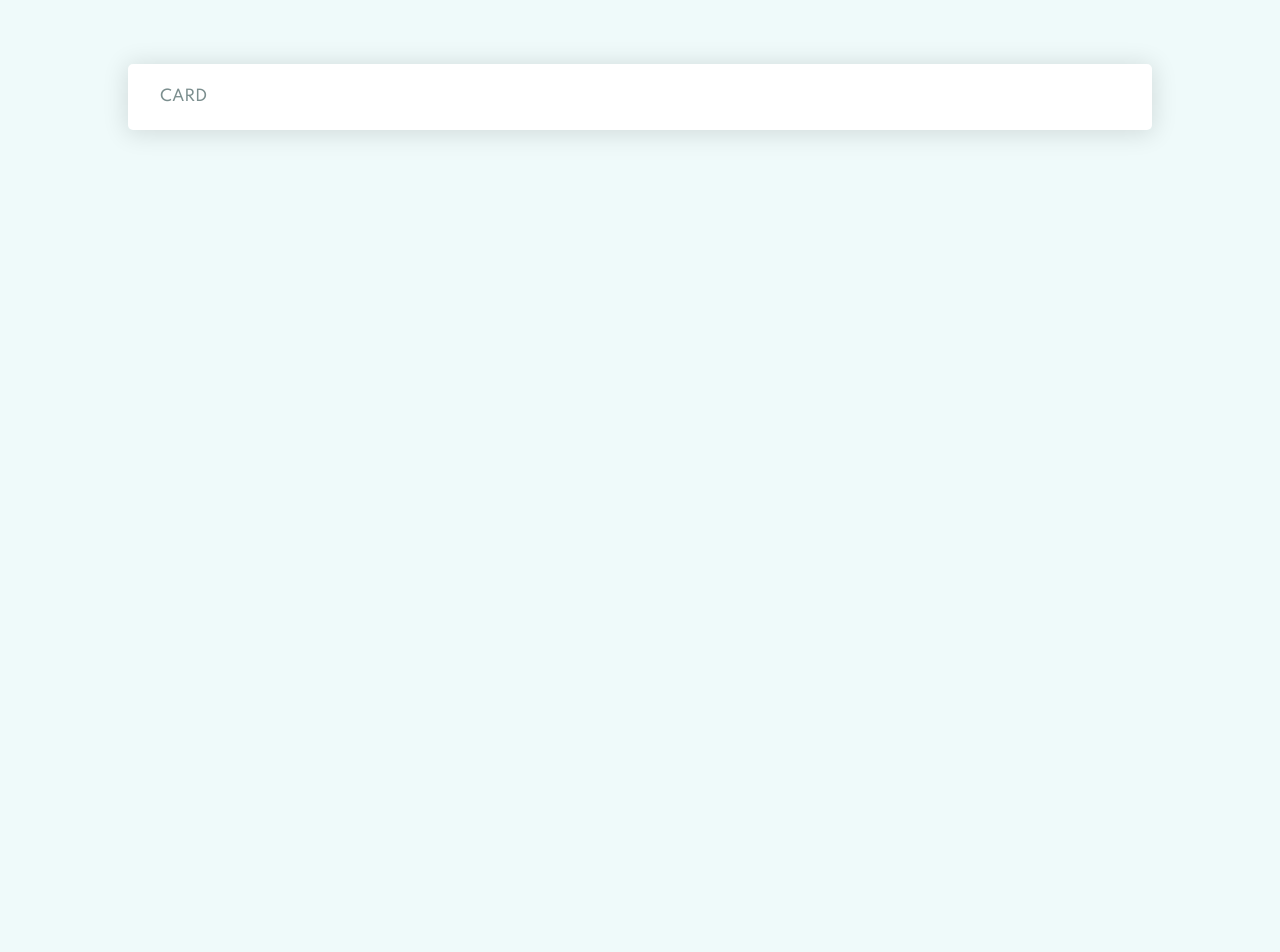
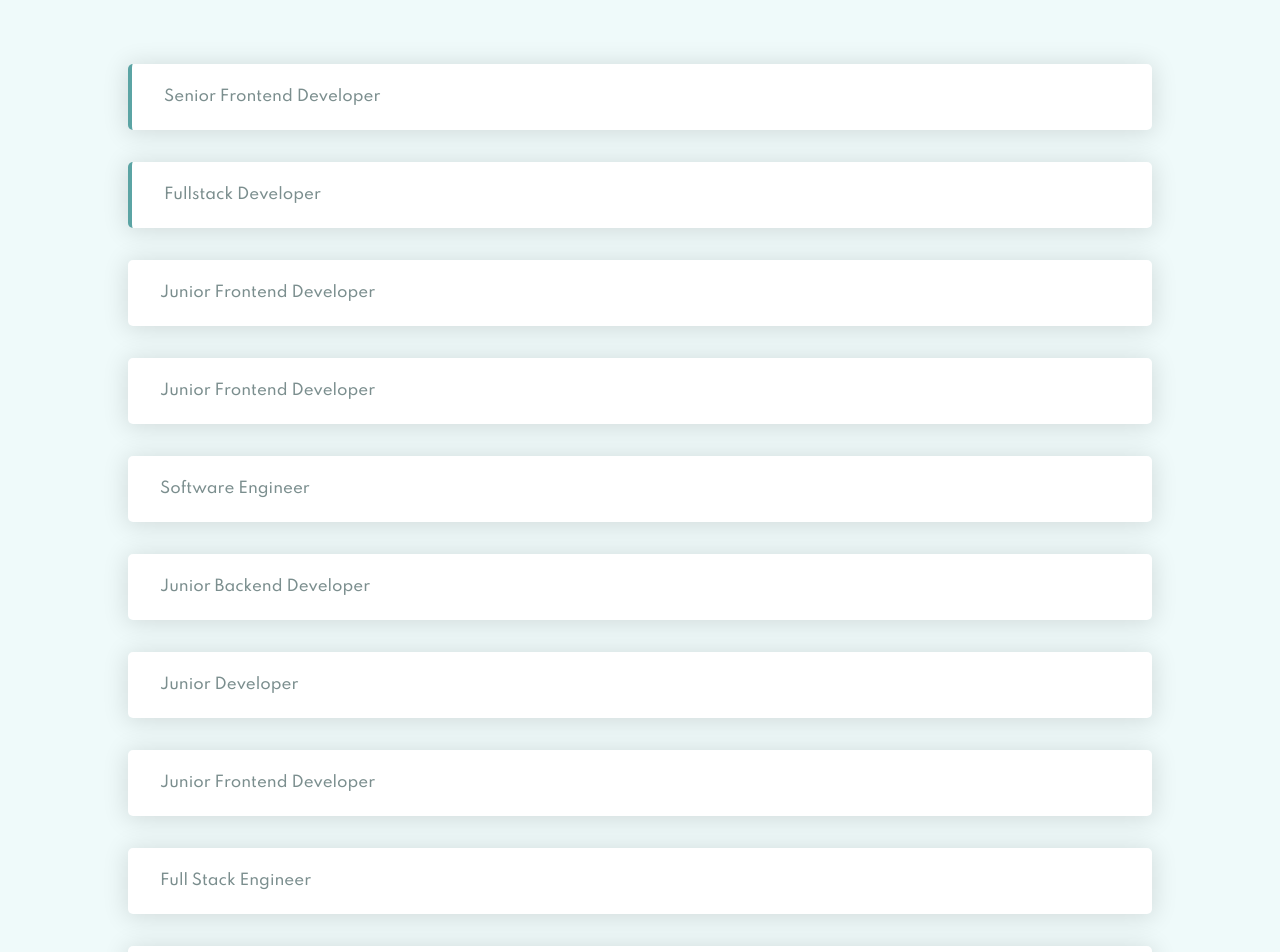
Before and after one commit to ricoputrap/react-joblistings, a React (Create React App) app: page / in a window 1280 px wide. Shown: the top 952 px of the page. Before the commit the page ends 800 px from the top, so only its background shows below. Built offline with nearby package versions, Linux system fonts and the light colour scheme.

Commit message:
#3.1 implement populate jobs

```diff
--- /dev/null
+++ b/public/data.json
@@ -0,0 +1,152 @@
+[
+  {
+    "id": 1,
+    "company": "Photosnap",
+    "logo": "images/photosnap.svg",
+    "isNew": true,
+    "isFeatured": true,
+    "position": "Senior Frontend Developer",
+    "role": "Frontend",
+    "level": "Senior",
+    "postedAt": "1d ago",
+    "contract": "Full Time",
+    "location": "USA Only",
+    "languages": ["HTML", "CSS", "JavaScript"],
+    "tools": []
+  },
+  {
+    "id": 2,
+    "company": "Manage",
+    "logo": "images/manage.svg",
+    "isNew": true,
+    "isFeatured": true,
+    "position": "Fullstack Developer",
+    "role": "Fullstack",
+    "level": "Midweight",
+    "postedAt": "1d ago",
+    "contract": "Part Time",
+    "location": "Remote",
+    "languages": ["Python"],
+    "tools": ["React"]
+  },
+  {
+    "id": 3,
+    "company": "Account",
+    "logo": "images/account.svg",
+    "isNew": true,
+    "isFeatured": false,
+    "position": "Junior Frontend Developer",
+    "role": "Frontend",
+    "level": "Junior",
+    "postedAt": "2d ago",
+    "contract": "Part Time",
+    "location": "USA Only",
+    "languages": ["JavaScript"],
+    "tools": ["React", "Sass"]
+  },
+  {
+    "id": 4,
+    "company": "MyHome",
+    "logo": "images/myhome.svg",
+    "isNew": false,
+    "isFeatured": false,
+    "position": "Junior Frontend Developer",
+    "role": "Frontend",
+    "level": "Junior",
+    "postedAt": "5d ago",
+    "contract": "Contract",
+    "location": "USA Only",
+    "languages": ["CSS", "JavaScript"],
+    "tools": []
+  },
+  {
+    "id": 5,
+    "company": "Loop Studios",
+    "logo": "images/loop-studios.svg",
+    "isNew": false,
+    "isFeatured": false,
+    "position": "Software Engineer",
+    "role": "Fullstack",
+    "level": "Midweight",
+    "postedAt": "1w ago",
+    "contract": "Full Time",
+    "location": "Worldwide",
+    "languages": ["JavaScript"],
+    "tools": ["Ruby", "Sass"]
+  },
+  {
+    "id": 6,
+    "company": "FaceIt",
+    "logo": "images/faceit.svg",
+    "isNew": false,
+    "isFeatured": false,
+    "position": "Junior Backend Developer",
+    "role": "Backend",
+    "level": "Junior",
+    "postedAt": "2w ago",
+    "contract": "Full Time",
+    "location": "UK Only",
+    "languages": ["Ruby"],
+    "tools": ["RoR"]
+  },
+  {
+    "id": 7,
+    "company": "Shortly",
+    "logo": "images/shortly.svg",
+    "isNew": false,
+    "isFeatured": false,
+    "position": "Junior Developer",
+    "role": "Frontend",
+    "level": "Junior",
+    "postedAt": "2w ago",
+    "contract": "Full Time",
+    "location": "Worldwide",
+    "languages": ["HTML", "JavaScript"],
+    "tools": ["Sass"]
+  },
+  {
+    "id": 8,
+    "company": "Insure",
+    "logo": "images/insure.svg",
+    "isNew": false,
+    "isFeatured": false,
+    "position": "Junior Frontend Developer",
+    "role": "Frontend",
+    "level": "Junior",
+    "postedAt": "2w ago",
+    "contract": "Full Time",
+    "location": "USA Only",
+    "languages": ["JavaScript"],
+    "tools": ["Vue", "Sass"]
+  },
+  {
+    "id": 9,
+    "company": "Eyecam Co.",
+    "logo": "images/eyecam-co.svg",
+    "isNew": false,
+    "isFeatured": false,
+    "position": "Full Stack Engineer",
+    "role": "Fullstack",
+    "level": "Midweight",
+    "postedAt": "3w ago",
+    "contract": "Full Time",
+    "location": "Worldwide",
+    "languages": ["JavaScript", "Python"],
+    "tools": ["Django"]
+  },
+  {
+    "id": 10,
+    "company": "The Air Filter Company",
+    "logo": "images/the-air-filter-company.svg",
+    "isNew": false,
+    "isFeatured": false,
+    "position": "Front-end Dev",
+    "role": "Frontend",
+    "level": "Junior",
+    "postedAt": "1mo ago",
+    "contract": "Part Time",
+    "location": "Worldwide",
+    "languages": ["JavaScript"],
+    "tools": ["React", "Sass"]
+  }
+]
--- a/src/App.js
+++ b/src/App.js
@@ -1,12 +1,36 @@
+import { createContext, useEffect, useReducer } from 'react';
 import './App.css';
 import Card from './reusable-components/Card';
+import initialState from './state/initialState';
+import reducer from './state/reducer';
+
+export const MainContext = createContext();
 
 function App() {
+  const [state, dispatch] = useReducer(reducer, initialState);
+  useEffect(() => {
+    fetch('data.json')
+      .then(res => res.json())
+      .then(res => {
+        dispatch({
+          type: 'populateJobs',
+          value: res
+        })
+      })
+  }, []);
+
   return (
     <div className="App">
-      <Card>
-        CARD
-      </Card>
+      <MainContext.Provider value={{ state, dispatch }}>
+        { state.jobs.map(job => (
+          <Card key={ job.id } isFeatured={ job.isFeatured }>
+            { job.position }
+          </Card>
+        )) }
+        <Card>
+          CARD
+        </Card>
+      </MainContext.Provider>
     </div>
   );
 }
--- a/src/state/reducer.js
+++ b/src/state/reducer.js
@@ -1,5 +1,13 @@
 const reducer = (state, action) => {
   switch (action.type) {
+    case 'populateJobs':
+      const allJobs = action.value;
+
+      return {
+        ...state,
+        jobs: allJobs
+      }
+
     default:
       return state;
   }
```
